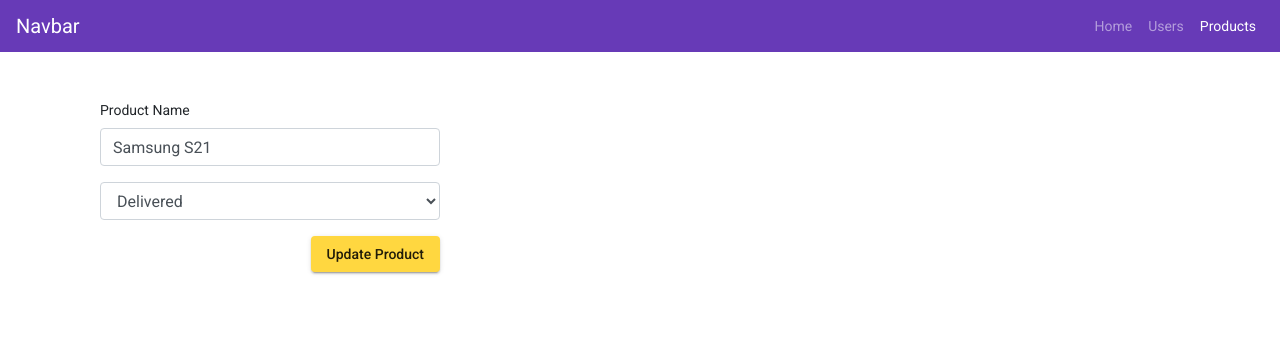
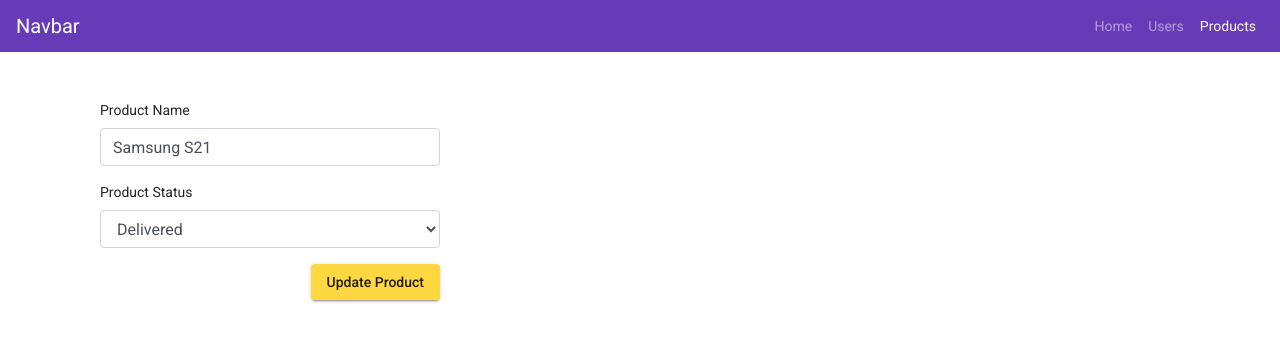
Before and after one commit to Mangesh-047/routing, an Angular app: page /products/1/edit in a window 1280 px wide. Shown: the top 342 px of the page. Built offline with nearby package versions, Linux system fonts and the light colour scheme.

Commit message:
product-form

```diff
--- a/src/app/shared/components/products/edit-product/edit-product.component.html
+++ b/src/app/shared/components/products/edit-product/edit-product.component.html
@@ -5,6 +5,7 @@
     </div>
 
     <div class="form-group">
+        <label for="pstatus">Product Status</label>
         <select name="" id="" class="form-control" [value]="prodObj.pstatus" #pstatus>
             <option value="In Progress">In Progress</option>
             <option value="Dispatched">Dispatched</option>
```
